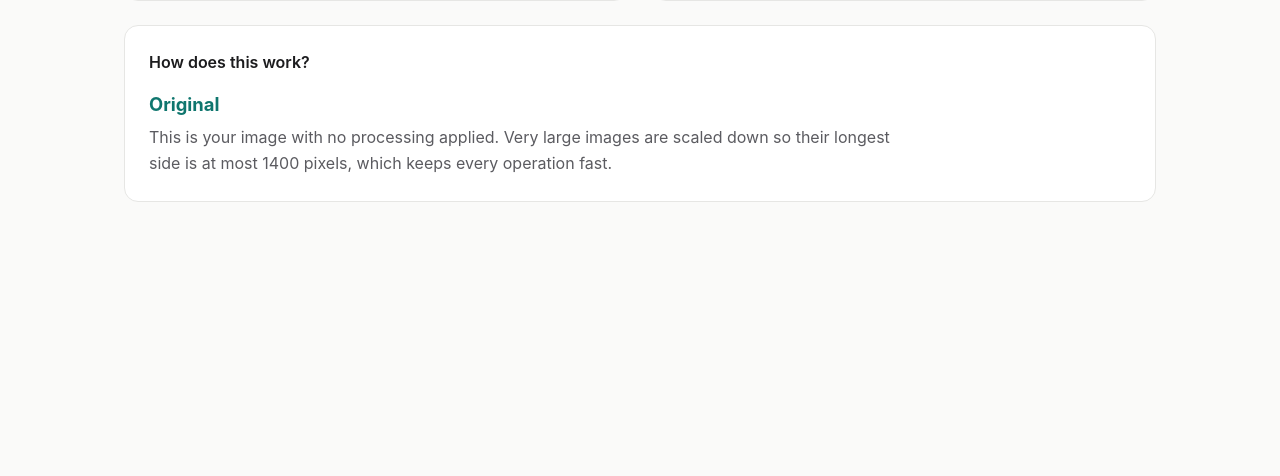
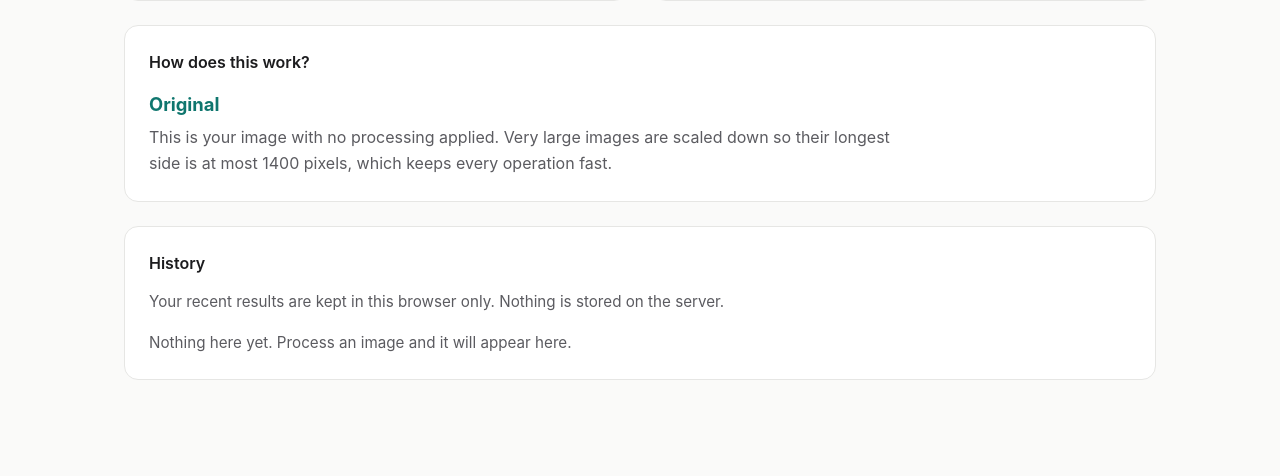
Before and after one commit to Cathhh204/Cathhh204.github.io, a Flask app: page / in a window 1280 px wide. Shown: the part 1202-1678 px from the top of the page. Before the commit the page ends 1404 px from the top, so only its background shows below. Run offline with Flask 3, Linux system fonts and the light colour scheme; some libraries are stand-ins or nearby versions.

Commit message:
Add a browser-side history to the Image Processing Playground
Each successful result is recorded as a card showing thumbnails of the
original and processed image, the mode, its settings, the file name and
the time.

- Entries live in the visitor's localStorage, never on the server, so the
  history is private to that browser and survives a reload
- Thumbnails are drawn on a canvas at 320px so 12 entries fit comfortably
- One entry per image and mode: moving a slider updates the entry instead
  of adding near-duplicates
- Images are loaded with the load event rather than image.decode(), which
  never resolves in a background tab

Co-Authored-By: Claude Opus 5.5 <noreply@anthropic.com>

```diff
--- a/image-processing-playground/static/script.js
+++ b/image-processing-playground/static/script.js
@@ -9,6 +9,10 @@
 const MAX_FILE_BYTES = 10 * 1024 * 1024; // keep in sync with MAX_UPLOAD_MEGABYTES in app.py
 const ALLOWED_FILE_PATTERN = /\.(jpe?g|png)$/i;
 const SLIDER_DEBOUNCE_MS = 250;
+
+const HISTORY_STORAGE_KEY = "image-playground-history-v1";
+const MAX_HISTORY_ENTRIES = 12;
+const THUMBNAIL_MAX_SIDE = 320; // pixels
 
 const EXPLANATIONS = {
   original: {
@@ -61,8 +65,15 @@ const processedFrame = document.getElementById("processed-frame");
 const explanationTitle = document.getElementById("explanation-title");
 const explanationText = document.getElementById("explanation-text");
 
-let currentFile = null;   // the uploaded File, re-sent with every request
-let latestRequestId = 0;  // lets us ignore replies that arrive out of order
+const historyList = document.getElementById("history-list");
+const historyEmptyNote = document.getElementById("history-empty");
+const clearHistoryButton = document.getElementById("clear-history");
+const historyCardTemplate = document.getElementById("history-card-template");
+
+let currentFile = null;       // the uploaded File, re-sent with every request
+let currentThumbnail = null;  // Promise for a small copy of the upload, shown in the history
+let latestRequestId = 0;      // lets us ignore replies that arrive out of order
+let historyEntries = loadHistory();
 
 
 /* ---------- Small helpers ---------- */
@@ -157,6 +168,7 @@ function clearProcessedImage() {
 // Go back to the "nothing uploaded yet" state.
 function resetToEmptyState() {
   currentFile = null;
+  currentThumbnail = null;
   latestRequestId++; // any reply still on its way is now out of date
   setLoading(false);
   URL.revokeObjectURL(originalImage.src);
@@ -186,7 +198,135 @@ function handleFile(file) {
   currentFile = file;
   fileNameLabel.textContent = `Selected: ${file.name}`;
   showOriginalPreview(file);
+  // Start shrinking the upload now, so its thumbnail is ready by the time the
+  // first result arrives. If the file turns out to be unreadable this becomes null.
+  currentThumbnail = makeThumbnail(originalImage.src).catch(() => null);
   processImage();
+}
+
+
+/* ---------- History ---------- */
+
+// The history lives in this browser's localStorage and never reaches the
+// server. Only small thumbnails are kept, because localStorage can hold just
+// a few megabytes.
+
+function loadHistory() {
+  try {
+    const saved = JSON.parse(localStorage.getItem(HISTORY_STORAGE_KEY));
+    return Array.isArray(saved) ? saved : [];
+  } catch {
+    return []; // storage is blocked, or what was saved is not valid JSON
+  }
+}
+
+function saveHistory() {
+  try {
+    localStorage.setItem(HISTORY_STORAGE_KEY, JSON.stringify(historyEntries));
+  } catch {
+    // Storage is full or blocked. The history still works until the page closes.
+  }
+}
+
+// Loads an image from a URL and resolves with the <img> once it is ready.
+// This uses the load event rather than image.decode(), because decode() waits
+// for the page to render a frame and so never finishes in a background tab.
+function loadImage(imageUrl) {
+  return new Promise((resolve, reject) => {
+    const image = new Image();
+    image.onload = () => resolve(image);
+    image.onerror = reject;
+    image.src = imageUrl;
+  });
+}
+
+// Shrinks an image by drawing it onto a small canvas. Returns the result as a
+// JPEG data URL, which is a string and can therefore be saved in localStorage.
+async function makeThumbnail(imageUrl) {
+  const image = await loadImage(imageUrl);
+
+  const scale = Math.min(1, THUMBNAIL_MAX_SIDE / Math.max(image.width, image.height));
+  const canvas = document.createElement("canvas");
+  canvas.width = Math.max(1, Math.round(image.width * scale));
+  canvas.height = Math.max(1, Math.round(image.height * scale));
+
+  const context = canvas.getContext("2d");
+  context.fillStyle = "#ffffff"; // JPEG has no transparency; see-through areas would turn black
+  context.fillRect(0, 0, canvas.width, canvas.height);
+  context.drawImage(image, 0, 0, canvas.width, canvas.height);
+  return canvas.toDataURL("image/jpeg", 0.8);
+}
+
+// The current slider values as short text, for example "Low 50, High 150".
+function describeSettings(mode) {
+  if (mode === "blur") return `Sigma ${Number(sigmaSlider.value).toFixed(1)}`;
+  if (mode === "edges") return `Low ${lowSlider.value}, High ${highSlider.value}`;
+  if (mode === "hough") return `Up to ${maxLinesSlider.value} lines`;
+  return "";
+}
+
+async function addToHistory(request, processedImageUrl) {
+  if (request.mode === "original") return; // nothing was changed, so nothing to remember
+
+  const originalThumbnail = await request.originalThumbnail;
+  const processedThumbnail = await makeThumbnail(processedImageUrl).catch(() => null);
+  // The history is a nice-to-have: if a thumbnail could not be made, skip the entry.
+  if (!originalThumbnail || !processedThumbnail) return;
+
+  // Making thumbnails takes a moment. If a newer request went out meanwhile,
+  // its own result will be recorded instead, so this one is out of date.
+  if (request.id !== latestRequestId) return;
+
+  const entry = {
+    fileName: request.fileName,
+    mode: request.mode,
+    title: EXPLANATIONS[request.mode].title,
+    settings: request.settings,
+    savedAt: Date.now(),
+    originalThumbnail,
+    processedThumbnail,
+  };
+
+  // Keep one entry per image and mode, so trying new slider values replaces
+  // the old entry instead of filling the history with near-duplicates. Two
+  // entries come from the same image when their original thumbnails match.
+  historyEntries = historyEntries.filter(
+    (old) => old.originalThumbnail !== originalThumbnail || old.mode !== entry.mode
+  );
+  historyEntries.unshift(entry); // newest first
+  historyEntries = historyEntries.slice(0, MAX_HISTORY_ENTRIES);
+
+  saveHistory();
+  renderHistory();
+}
+
+function createHistoryCard(entry) {
+  const card = historyCardTemplate.content.cloneNode(true);
+
+  const original = card.querySelector(".history-original");
+  original.src = entry.originalThumbnail;
+  original.alt = `Original: ${entry.fileName}`;
+
+  const processed = card.querySelector(".history-processed");
+  processed.src = entry.processedThumbnail;
+  processed.alt = `Result: ${entry.title}`;
+
+  const savedAt = new Date(entry.savedAt).toLocaleString([], {
+    month: "short", day: "numeric", hour: "numeric", minute: "2-digit",
+  });
+
+  // textContent rather than innerHTML, so a file name is never treated as HTML.
+  card.querySelector(".history-title").textContent = entry.title;
+  card.querySelector(".history-settings").textContent = entry.settings;
+  card.querySelector(".history-settings").hidden = !entry.settings;
+  card.querySelector(".history-details").textContent = `${entry.fileName} · ${savedAt}`;
+  return card;
+}
+
+function renderHistory() {
+  historyList.replaceChildren(...historyEntries.map(createHistoryCard));
+  historyEmptyNote.hidden = historyEntries.length > 0;
+  clearHistoryButton.hidden = historyEntries.length === 0;
 }
 
 
@@ -234,7 +374,16 @@ async function processImage() {
     return;
   }
 
-  const requestId = ++latestRequestId;
+  // Write down what this request is for. By the time the reply arrives the
+  // user may have moved a slider again, and the history needs the settings
+  // that actually produced the image.
+  const request = {
+    id: ++latestRequestId,
+    fileName: currentFile.name,
+    originalThumbnail: currentThumbnail,
+    mode: getSelectedMode(),
+    settings: describeSettings(getSelectedMode()),
+  };
   setLoading(true);
 
   let result;
@@ -246,7 +395,7 @@ async function processImage() {
 
   // Requests can overlap. If a newer one was sent while this one was in
   // flight, this reply is stale and showing it would undo the newer settings.
-  if (requestId !== latestRequestId) return;
+  if (request.id !== latestRequestId) return;
 
   setLoading(false);
   if (result.error) {
@@ -255,6 +404,7 @@ async function processImage() {
   } else {
     showProcessedImage(result.image);
     showMessage(resultMessage, result.message);
+    addToHistory(request, result.image);
   }
 }
 
@@ -310,7 +460,14 @@ for (const slider of sliders) {
   });
 }
 
+clearHistoryButton.addEventListener("click", () => {
+  historyEntries = [];
+  saveHistory();
+  renderHistory();
+});
+
 // Some browsers restore radio buttons and sliders after a reload, so set the
 // labels and visible controls from the actual values rather than assuming.
 updateModeUI();
 updateSliderLabels();
+renderHistory();
--- a/image-processing-playground/static/style.css
+++ b/image-processing-playground/static/style.css
@@ -399,6 +399,83 @@ body {
   color: var(--text-muted);
 }
 
+/* ---------- History ---------- */
+.history-header {
+  display: flex;
+  align-items: baseline;
+  justify-content: space-between;
+  gap: 16px;
+}
+
+.text-button {
+  padding: 0;
+  font: inherit;
+  font-size: 0.9rem;
+  color: var(--accent);
+  background: none;
+  border: 0;
+  cursor: pointer;
+  text-decoration: underline;
+  text-underline-offset: 3px;
+}
+
+.history-note,
+.history-empty {
+  margin: 0;
+  font-size: 0.95rem;
+  color: var(--text-muted);
+}
+
+.history-note { margin-bottom: 16px; }
+
+.history-list {
+  list-style: none;
+  margin: 0;
+  padding: 0;
+  display: grid;
+  /* As many columns as fit, each at least 220px wide. */
+  grid-template-columns: repeat(auto-fill, minmax(220px, 1fr));
+  gap: 16px;
+}
+
+.history-card {
+  min-width: 0;
+  padding: 10px;
+  border: 1px solid var(--border);
+  border-radius: var(--radius-small);
+}
+
+/* Original on the left, result on the right, like the main comparison. */
+.history-images {
+  display: grid;
+  grid-template-columns: repeat(2, minmax(0, 1fr));
+  gap: 4px;
+  margin-bottom: 10px;
+}
+
+.history-images img {
+  display: block;
+  width: 100%;
+  aspect-ratio: 4 / 3;
+  object-fit: cover;
+  background: var(--bg);
+  border-radius: 6px;
+}
+
+.history-title {
+  margin: 0;
+  font-size: 0.95rem;
+  font-weight: 600;
+}
+
+.history-settings,
+.history-details {
+  margin: 2px 0 0;
+  font-size: 0.85rem;
+  color: var(--text-muted);
+  overflow-wrap: anywhere; /* long file names wrap instead of overflowing */
+}
+
 /* ---------- Small screens ---------- */
 @media (max-width: 720px) {
   .page {
--- a/image-processing-playground/templates/index.html
+++ b/image-processing-playground/templates/index.html
@@ -150,6 +150,31 @@
       <p id="explanation-text"></p>
     </section>
 
+    <section class="card history" aria-labelledby="history-heading">
+      <div class="history-header">
+        <h2 id="history-heading">History</h2>
+        <button type="button" class="text-button" id="clear-history" hidden>Clear history</button>
+      </div>
+      <p class="history-note">
+        Your recent results are kept in this browser only. Nothing is stored on the server.
+      </p>
+      <p class="history-empty" id="history-empty">Nothing here yet. Process an image and it will appear here.</p>
+      <ul class="history-list" id="history-list"></ul>
+    </section>
+
+    <!-- Blueprint for one history card. script.js copies it and fills in the blanks. -->
+    <template id="history-card-template">
+      <li class="history-card">
+        <div class="history-images">
+          <img class="history-original" alt="">
+          <img class="history-processed" alt="">
+        </div>
+        <p class="history-title"></p>
+        <p class="history-settings"></p>
+        <p class="history-details"></p>
+      </li>
+    </template>
+
   </main>
 
   <script src="{{ url_for('static', filename='script.js') }}"></script>
```
